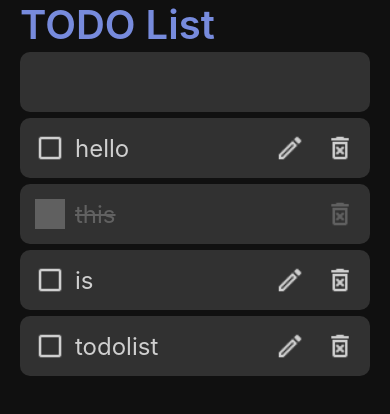
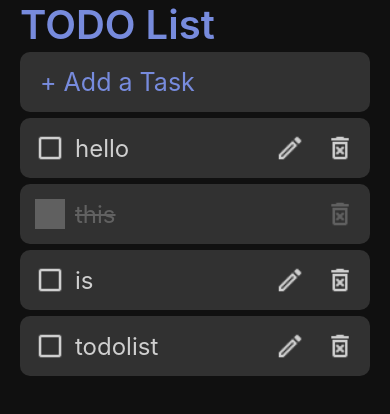
Before and after one commit to yh1120/todoList_RN, a React Native app: screen / in a window 390 px wide. Shown: the top 414 px of the page. Built offline with nearby package versions, Linux system fonts and the light colour scheme; grey boxes are pictures that could not be loaded.

Commit message:
Feat: Input placeholder

```diff
--- a/src/Components/Input.tsx
+++ b/src/Components/Input.tsx
@@ -13,6 +13,7 @@ const Input: React.FC<IInput> = ({
   return (
     <StyledInput
       width={width}
+      placeholder={placeholder}
       autoCapitalize="none"
       autoCorrect={false}
       returnKeyType="done"
@@ -24,7 +25,9 @@ const Input: React.FC<IInput> = ({
   );
 };
 
-const StyledInput = styled.TextInput`
+const StyledInput = styled.TextInput.attrs(({ theme }) => ({
+  placeholderTextColor: theme.main,
+}))`
   width: ${({ width }: { width: number }) => width - 40}px;
   height: 60px;
   margin: 3px 0;
```
